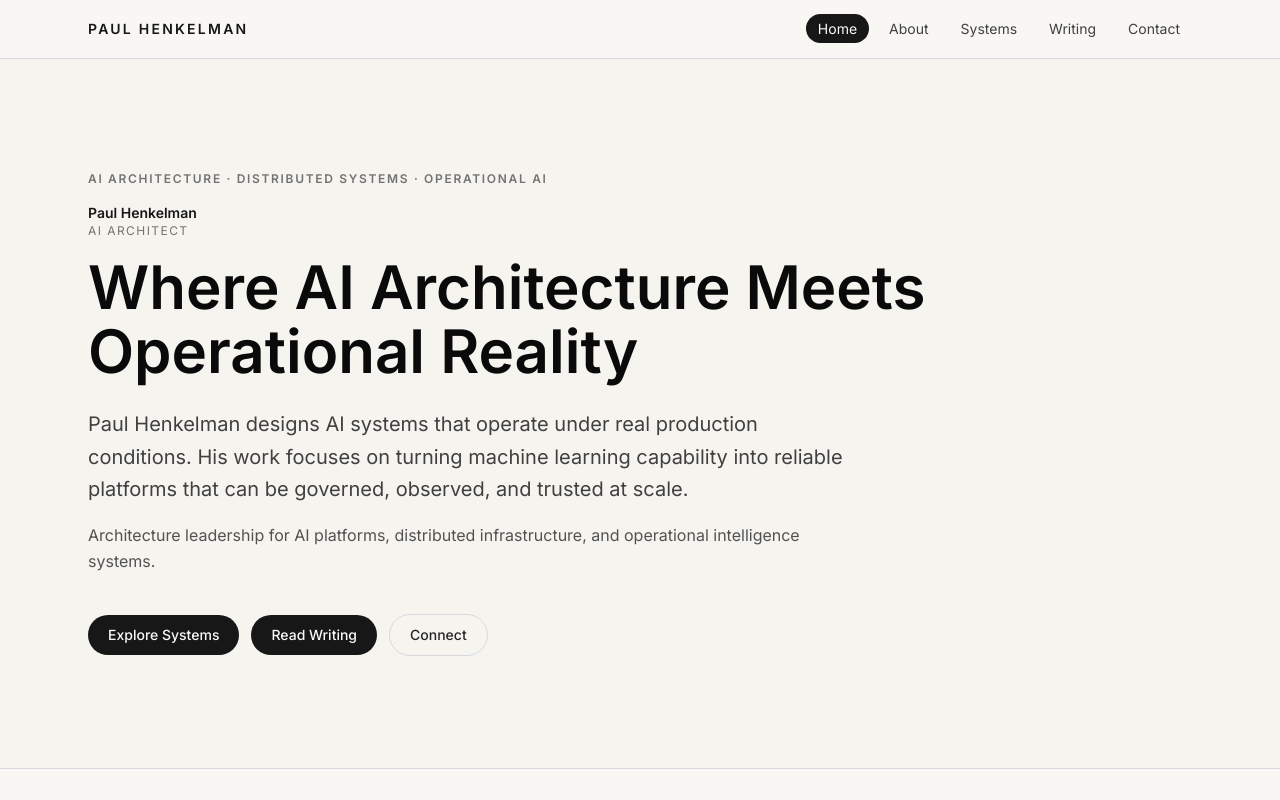
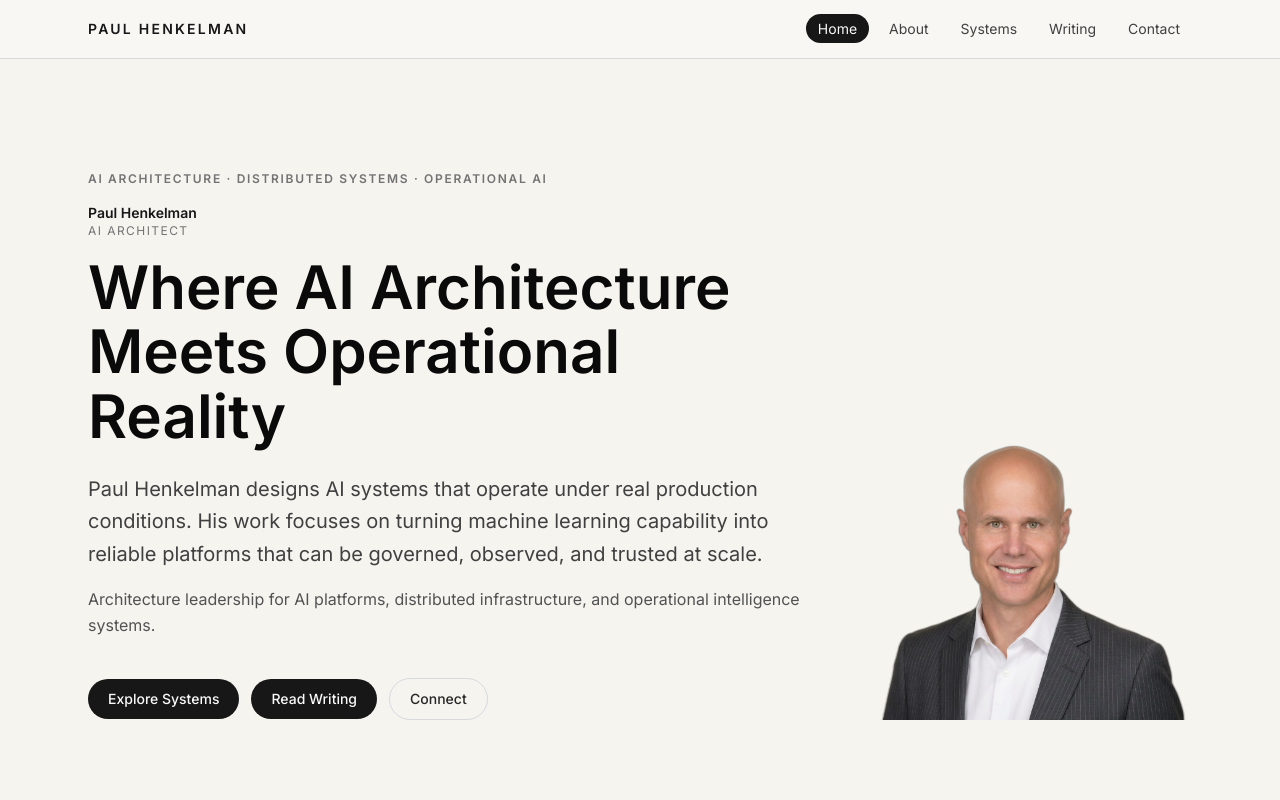
Before and after one commit to wondermuttt/paulhenkelman-com, a Next.js app: page / in a window 1280 px wide. Shown: the top 800 px of the page. Built offline with nearby package versions, Linux system fonts and the light colour scheme.

Commit message:
Add transparent hero headshot to right side layout

```diff
--- a/app/page.tsx
+++ b/app/page.tsx
@@ -1,3 +1,4 @@
+import Image from "next/image";
 import Link from "next/link";
 
 import { CardGrid } from "@/components/ui/card-grid";
@@ -16,6 +17,7 @@ export default async function HomePage() {
     <>
       <section className="border-b border-black/10 bg-[#f6f4ef] py-20 sm:py-28">
         <div className="mx-auto w-full max-w-6xl px-6">
+          <div className="grid items-end gap-12 lg:grid-cols-[minmax(0,1fr)_22rem] lg:gap-10">
             <div className="max-w-4xl">
               <p className="mb-4 text-xs font-semibold tracking-[0.14em] text-neutral-500 uppercase">
                 {homeContent.hero.headerLine}
@@ -52,6 +54,18 @@ export default async function HomePage() {
                 >
                   {homeContent.hero.secondaryCta.label}
                 </Link>
+              </div>
+            </div>
+
+            <div className="mx-auto w-full max-w-xs lg:mx-0 lg:justify-self-end">
+              <Image
+                src="/images/paul-headshot-transparent-cropped.png"
+                alt="Headshot of Paul Henkelman"
+                width={1036}
+                height={920}
+                priority
+                className="h-auto w-full object-contain"
+              />
             </div>
           </div>
         </div>
```
Also changed, not shown: public/images/paul-headshot-transparent-cropped.png (added). Lines whose indentation alone changed are shown as unchanged.
